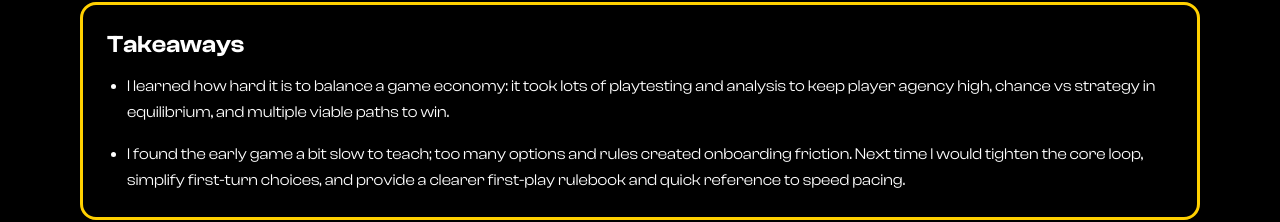
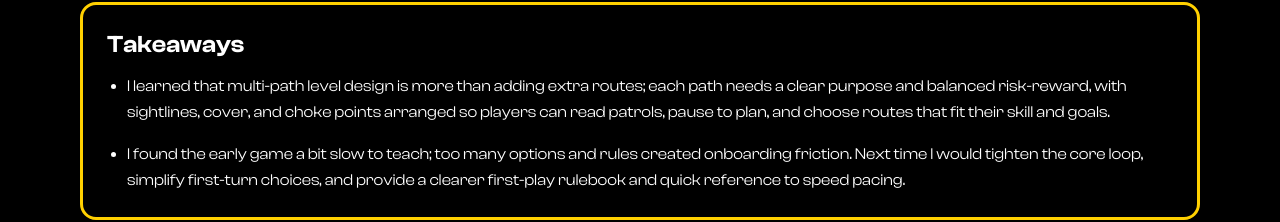
Before and after one commit to ekam-n/ekamn.com, a React (Vite) app: page /analyses/yellowjacket-escape in a window 1280 px wide. Shown: the part 4330-4552 px from the top of the page. Built offline with nearby package versions, Linux system fonts and the light colour scheme.

Commit message:
fixed hot reload issue on yellowjacket analysis page and reload issue

```diff
--- a/src/components/analyses/yellowJacketEscapeAnalysis.tsx
+++ b/src/components/analyses/yellowJacketEscapeAnalysis.tsx
@@ -140,7 +140,7 @@ function VideoCard({
   controls = true,
   autoPlay = true,
   muted = true,                    // still available when audio="allow"
-  loop = false,
+  loop = true,
   preload = "metadata",
   playsInline = true,
   /** NEW: "off" = absolutely no audio; "allow" = normal behavior */
@@ -273,7 +273,7 @@ function ArrowRow({
 
 /* ---------- Page ---------- */
 
-export default function yellowJacketEscapeAnalysis() {
+export default function YellowJacketEscapeAnalysis() {
   return (
     <main className="max-w-6xl mx-auto px-4 pt-20 pb-16 text-white">
       {/* H1 */}
@@ -480,7 +480,7 @@ export default function yellowJacketEscapeAnalysis() {
         <Row cols={1}>
           <Card title="Takeaways">
             <ul className="list-disc pl-5 space-y-4">
-                  <li>I learned how hard it is to balance a game economy: it took lots of playtesting and analysis to keep player agency high, chance vs strategy in equilibrium, and multiple viable paths to win.</li>
+                  <li>I learned that multi-path level design is more than adding extra routes; each path needs a clear purpose and balanced risk-reward, with sightlines, cover, and choke points arranged so players can read patrols, pause to plan, and choose routes that fit their skill and goals.</li>
                   <li>I found the early game a bit slow to teach; too many options and rules created onboarding friction. Next time I would tighten the core loop, simplify first-turn choices, and provide a clearer first-play rulebook and quick reference to speed pacing.</li>
                 </ul>
           </Card>
```
